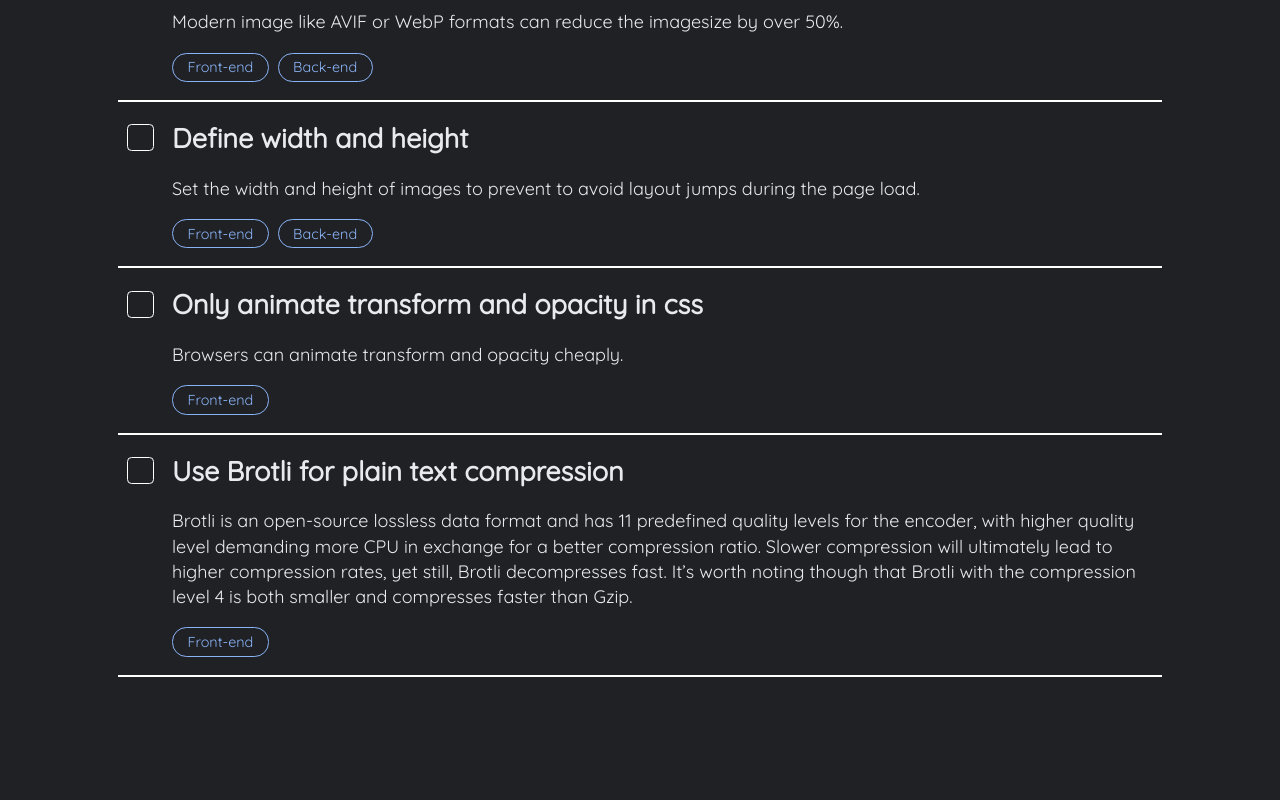
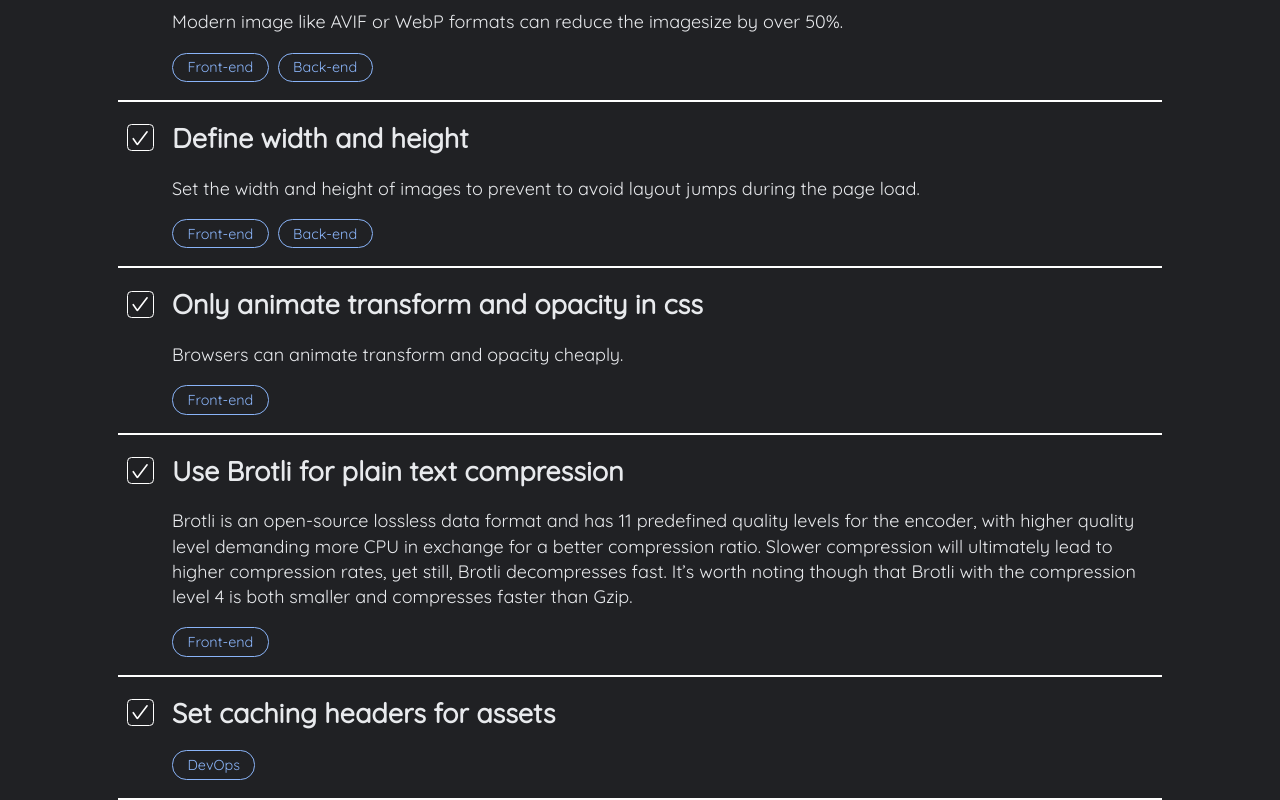
Before and after one commit to sweerstra/performance-checklist, a Svelte app: page / in a window 1280 px wide. Shown: the part 456-1256 px from the top of the page. Before the commit the page ends 1133 px from the top, so only its background shows below. Built offline with nearby package versions, Linux system fonts and the light colour scheme.

Commit message:
added checkbox

```diff
--- a/src/components/ChecklistItem.svelte
+++ b/src/components/ChecklistItem.svelte
@@ -15,7 +15,9 @@
 </script>
 
 <li class="item" class:is-active={isActive} on:click={onSelect}>
-  <div class="checkbox"></div>
+  <div class="checkbox">
+    <svg xmlns="http://www.w3.org/2000/svg" class="icon" viewBox="0 0 80 80"><path d="M26.56,75.19h-.12A5.51,5.51,0,0,1,22,72.81L3,45.24A4,4,0,1,1,9.6,40.7l17,24.73,44.78-59a4,4,0,0,1,6.37,4.83L30.94,73A5.52,5.52,0,0,1,26.56,75.19Z"/></svg>
+  </div>
   <PerformanceHeader item={item} />
 </li>
 
@@ -28,6 +30,15 @@
       border-radius: 0.25em;
       margin-top: 0.25em;
       flex: 0 0 auto;
+      display: flex;
+      justify-content: center;
+      align-items: center;
+    }
+
+    .icon {
+      width: 0.9em;
+      height: 0.9em;
+      fill: #fff;
     }
 
     .item {
--- a/src/data/checklist.ts
+++ b/src/data/checklist.ts
@@ -24,7 +24,12 @@ Please note that only images below the fold should be lazy-loaded. Prevent to la
 
 ### ProductTile.vue ###
 \`\`<li><img src="/image.png" :lazy="lazy" alt="" /></li>\`\`
-`,
+
+
+We can also use importance attribute (high or low) on a <script>, <img>, or <link> element (Blink only). In fact, it’s a great way to deprioritize images in carousels, as well as re-prioritize scripts. However, sometimes we might need a bit more granular control.
+
+\`\`<img src="less-important-image.svg" importance="low" ... />
+<link rel="preload" importance="low" href="/script.js" as="script" />\`\``,
         solutions: [],
         canIUse: 'loading-lazy-attr',
     },
@@ -89,5 +94,16 @@ Once you have added the extension, I found that it didn’t work right away and
           'https://quixdb.github.io/squash-benchmark/#results-table'
         ]
     },
+   {
+        slug: "caching-headers",
+        title: "Set caching headers for assets",
+        description: "",
+        category: Category.Server,
+        disciplines: [Discipline.DevOps],
+        usage: `\`\`Cache-Control: max-age: 31556952, immutable\`\``,
+        links: [
+          'https://web.dev/stale-while-revalidate/',
+        ]
+    },
 
 ] as ChecklistItemModel[];
--- a/src/interfaces/ChecklistItem.ts
+++ b/src/interfaces/ChecklistItem.ts
@@ -13,6 +13,7 @@ export enum Category {
     JavaScript = "JavaScript",
     CSS = "CSS",
     Images = "Images",
+    Server = "Server"
 }
 
 export interface ISolution {
```
